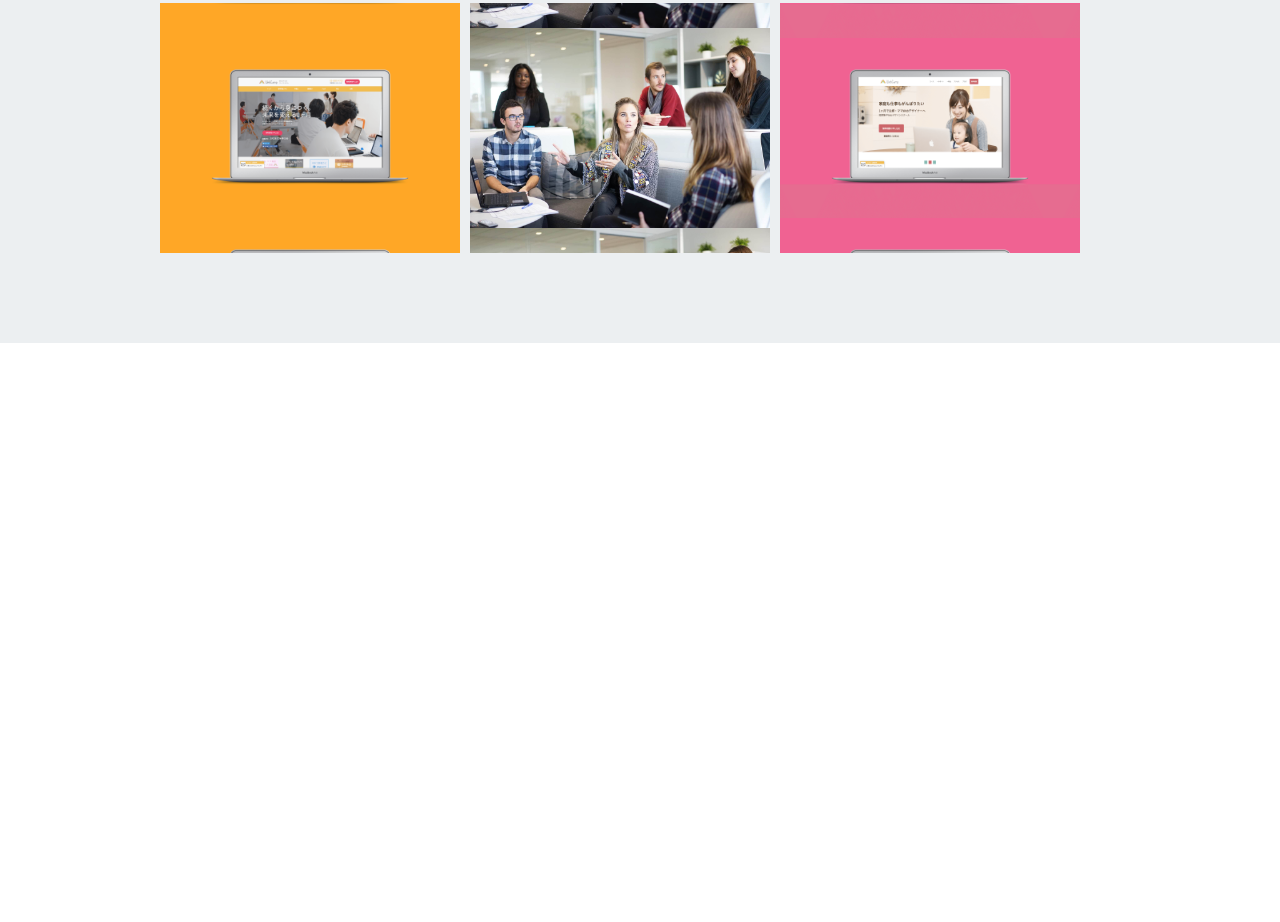
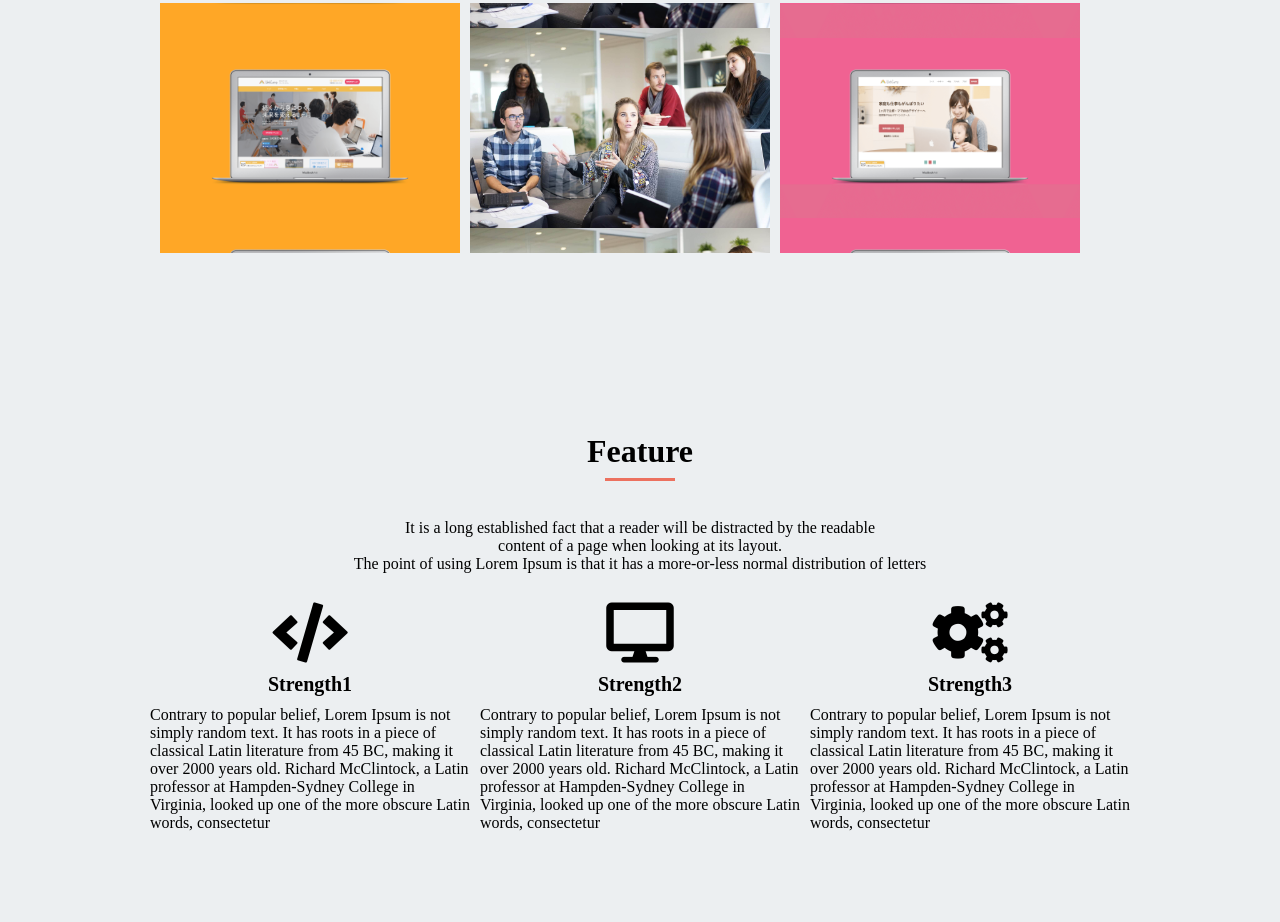
Before and after one commit to WataruTomita/mysite, a plain HTML site: page index.html in a window 1280 px wide. Shown: the part 1237-2159 px from the top of the page. Before the commit the page ends 1580 px from the top, so only its background shows below. Drawn offline with Linux system fonts and the light colour scheme.

Commit message:
strength completed

```diff
--- a/index.html
+++ b/index.html
@@ -4,6 +4,7 @@
     <meta charset="UTF-8" />
     <!-- <link rel="stylesheet" href="css/bootstrap.min.css" /> -->
     <link rel="stylesheet" href="style.css" />
+    <link rel="stylesheet" href="https://use.fontawesome.com/releases/v5.15.2/css/all.css" integrity="sha384-vSIIfh2YWi9wW0r9iZe7RJPrKwp6bG+s9QZMoITbCckVJqGCCRhc+ccxNcdpHuYu" crossorigin="anonymous">
     <title>My Site WebCamp</title>
   </head>
   <body>
@@ -28,7 +29,7 @@
     </main>
     <!-- portfolio section-->
     <section>
-      <div class="portfolio">
+      <div class="container">
         <h2 class="heading">Portfolio</h2>
         <p class="heading-text">
           It is a long established fact that a reader will be distracted by the readable<br />
@@ -45,6 +46,35 @@
         </div>
       </div>
     </section>
+    <section>
+      <div class="container">
+        <h2 class="heading">
+          Feature
+        </h2>
+        <p class="heading-text">
+          It is a long established fact that a reader will be distracted by the readable<br />
+          content of a page when looking at its layout.<br />
+          The point of using Lorem Ipsum is that it has a more-or-less normal distribution of letters
+        </p>
+        <div class="strength-group">
+          <div class="strength">
+            <i class="fas fa-code"></i>
+            <h3 class="strength-title">Strength1</h3>
+            <p class="strength-text">Contrary to popular belief, Lorem Ipsum is not simply random text. It has roots in a piece of classical Latin literature from 45 BC, making it over 2000 years old. Richard McClintock, a Latin professor at Hampden-Sydney College in Virginia, looked up one of the more obscure Latin words, consectetur</p>
+          </div>
+          <div class="strength">
+            <i class="fas fa-desktop"></i>
+            <h3 class="strength-title">Strength2</h3>
+            <p class="strength-text">Contrary to popular belief, Lorem Ipsum is not simply random text. It has roots in a piece of classical Latin literature from 45 BC, making it over 2000 years old. Richard McClintock, a Latin professor at Hampden-Sydney College in Virginia, looked up one of the more obscure Latin words, consectetur</p>
+          </div>
+          <div class="strength">
+            <i class="fas fa-cogs"></i>
+            <h3 class="strength-title">Strength3</h3>
+            <p class="strength-text">Contrary to popular belief, Lorem Ipsum is not simply random text. It has roots in a piece of classical Latin literature from 45 BC, making it over 2000 years old. Richard McClintock, a Latin professor at Hampden-Sydney College in Virginia, looked up one of the more obscure Latin words, consectetur</p>
+          </div>
+        </div>
+      </div>
+    </section>
     <!-- <script src="js/bootstrap.min.js"></script> -->
   </body>
 </html>
--- a/style.css
+++ b/style.css
@@ -69,7 +69,7 @@ section {
   background-color: #eceff1;
   justify-content: center;
 }
-.portfolio {
+.container {
   /* width: 920px; */
   width: 1024px;
   margin: 0 auto;
@@ -131,3 +131,30 @@ section {
 .bg-6 {
   background-image: url(img/webcamp-mother.png);
 }
+
+.strength-group {
+  width: 980px;
+  padding: 30px 0 90px 0;
+  margin: 0 auto;
+  display: flex;
+}
+.strength {
+  width: 320px;
+  height: auto;
+  margin-right: 10px;
+  text-align: center;
+}
+.strength:last-child {
+  margin-right: 0;
+}
+.fas {
+  font-size: 60px;
+}
+.strength-title {
+  padding: 10px 0;
+  font-size: 20px;
+}
+.strength-text {
+  text-size: 16px;
+  text-align: left;
+}
```
